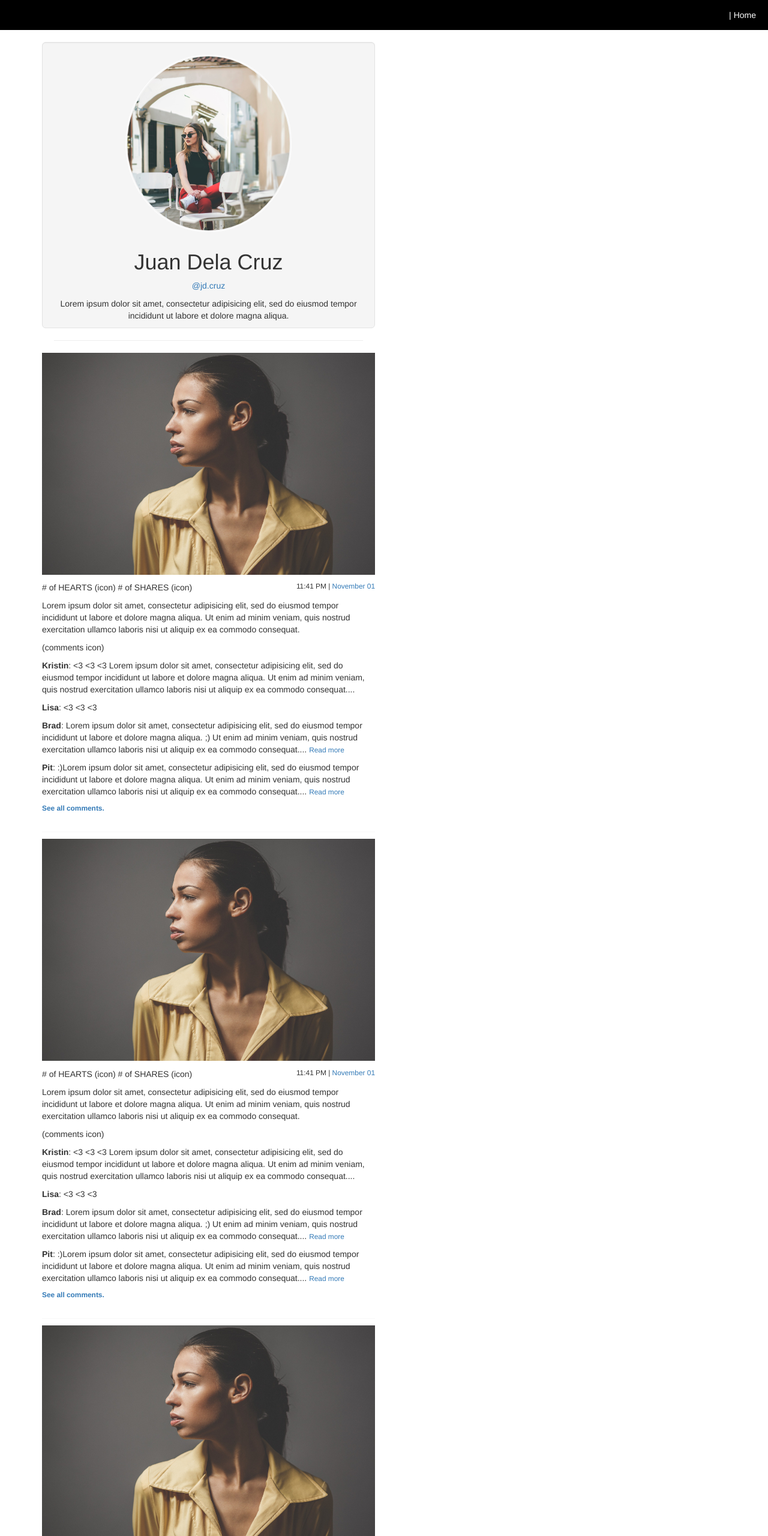
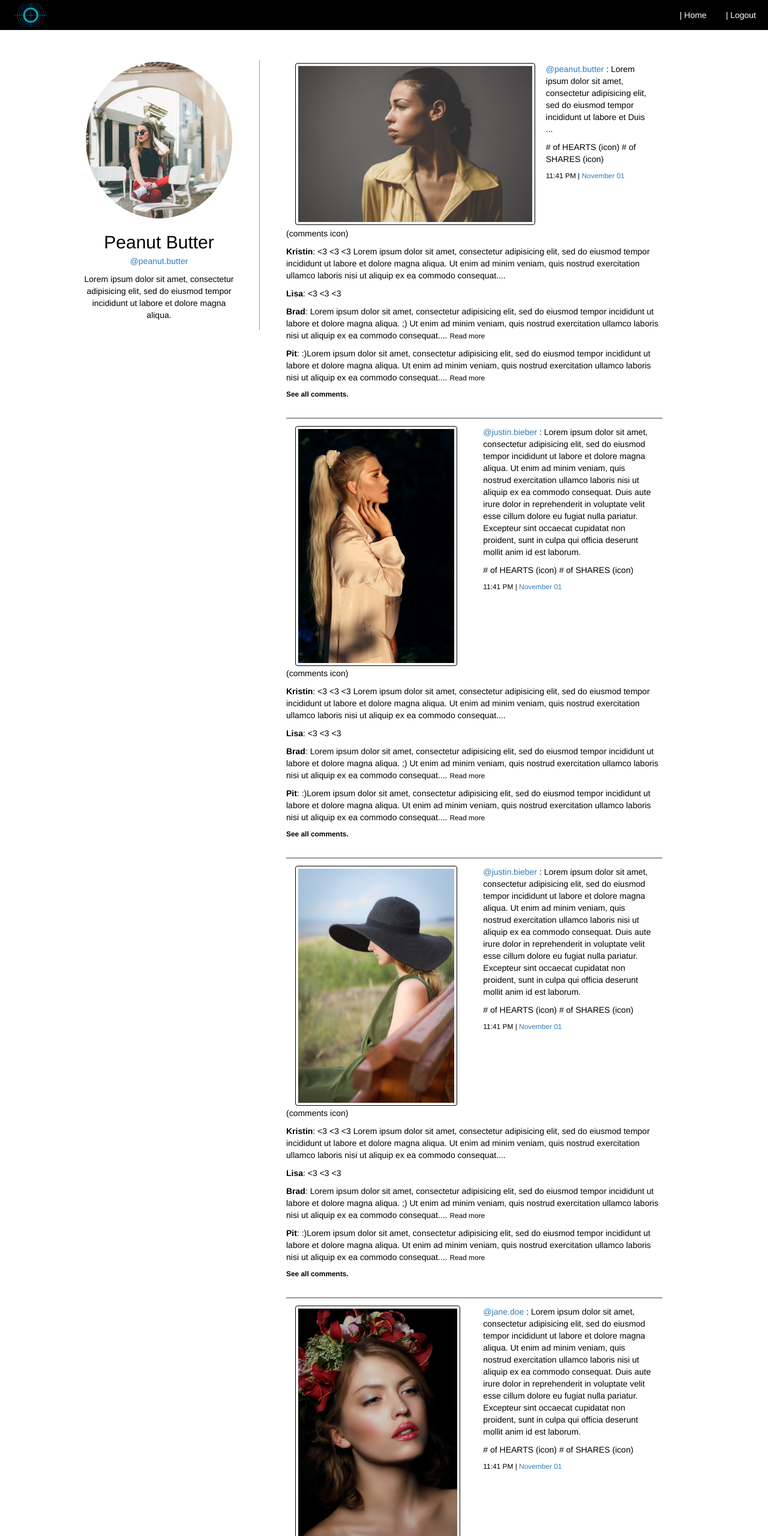
Before and after one commit to lartiend/b5dc-csp1-socialmedia, a plain HTML site: page pages/userPage.html in a window 1280 px wide. Shown: the top 2560 px of the page at 60% size. Drawn offline with nearby package versions, Linux system fonts and the light colour scheme.

Commit message:
Completed 'almost-final' structure of each pages. Next: will add color themes, fonts, and icons.

```diff
--- a/css/style.css
+++ b/css/style.css
@@ -1,6 +1,11 @@
+
+.Pagenavbar {
+	border-style: none;
+	background-color: black;
+}
 [alt="Brand Logo"] {
-	width: 70px;
-	height: 70px;
+	width: auto;
+	height: 50px;
 }
 #landingBody {
 	font-size: 16px;
@@ -10,19 +15,15 @@
 	background-position: bottom;
 	background-repeat: no-repeat;
 }
-.navbar-default {
-	background-color: white;
-}
 .navbar {
 	border-radius: 0;
-    /*height: 100px;*/
 }
 a[href="pages/signupPage.html"], button[data-target="#login"],
 a[href="pages/userPage.html"] {
 	width: 100px;
 }
 [class*=fa] {
-	color: white;
+	color: grey;
 }
 .fa-facebook:hover {
 	color: #3B5998;
@@ -55,14 +56,13 @@ textarea {
 }
 .footer-company-name {
 	font-size: 12px;
-	color: white;
 }
 .footer-icons {
 	font-size: 17px;
-	color: white;
 }
 .footer-icons p {
 	font-size: small;
+	color: white;
 	margin: 0;
 }
 .landing-signin, .landing-signup {
@@ -94,21 +94,22 @@ h2 {
 
 footer {
 	margin-top: 10px;
+	border-top: 1px solid black;
+	background-color: black;
 }
 .footer-company-name {
 	margin-top: 15px;
+	color: white;
 }
 [data-target="#contact"] {
 	margin-top: 5px;
-	background-color: #000;
+	background-color: grey;
 	color: white;
 }
+
 /*--------------------------------------- signupPage ---------------------------------------*/
 #singupPage {
 	margin: 1% auto;
-}
-#singupPageBody {
-	background-color: #595555;
 }
 .singupPage-panel {
 	margin: 30px 0 50px 0;
@@ -126,14 +127,8 @@ footer {
 	width: 200px;
 }
 
-
-
 /*--------------------------------------- friendPage ---------------------------------------*/
 
-.Pagenavbar {
-	border-style: none;
-	background-color: black;
-}
 .vertical-span {
 
 }
@@ -158,8 +153,6 @@ footer {
 	padding: 0;
 }
 [class*="profile-image"] {
-	width: 100%;
-	min-height: 260px;
 	margin-bottom: 20px;
 	border-radius: 50%;
 	border: 1px solid white;
@@ -172,19 +165,24 @@ footer {
 .vline {
 	height: 450px;
 	width: 1px;
-	border-right: 0.5px solid white;
-	opacity: 0.2;
+	border-right: 0.5px solid black;
+	opacity: 0.4;
 	margin-left: 12px;
 	margin-right: 12px;
 }
 .hr-gallery {
 	opacity: 0.4;
+	color: black;
+	border: 0.5px solid black;
 }
 .friend-gallery {
-	border-top: 1px solid #F4EFEF;
+/*	border-top: 1px solid #F4EFEF;
 	border-left: 1px solid #F4EFEF;
-	border-right: 1px solid #F4EFEF;
-	padding-top: 15px;
+	border-right: 1px solid #F4EFEF;*/
+	padding: 5px;
+}
+.posts {
+	margin: 0;
 }
 .friend-gallery-image {
 	max-width: 400px;
@@ -203,19 +201,16 @@ footer {
 [class*="gallery"] {
 	margin-bottom: 2%;
 }
-#friendPageBody {
-	background-color: #281414;
-}
 #friendPage {
 	color: white;
+	width: 1000px;
+	margin-top: 50px;
 }
 
 /*--------------------------------------- strangerPage ---------------------------------------*/
-#strangerPageBody {
-	background-color: #31316B;
-}
+
 .addFriend-well {
-	background-color: #f9f7f1;
+	background-color: grey;
 }
 .addFriend {
 	color: initial;
@@ -225,23 +220,18 @@ footer {
 .toTop {
 	color: white;
 }
+#logout {
+	color: white;
+}
+#logout:hover {
+	text-decoration: none;
+    background-color: #eee;
+    color: #23527c;
+}
 
 /*--------------------------------------- userPage ---------------------------------------*/
-.user-gallery-image {
-	width: 100%;
+
+/*test*//*test*//*test*//*test*//*test*//*test*//*test*//*test*/
+* {
+	color: black;
 }
-
-.user-profile-image {
-	width: 50%;
-	min-height: 260px;
-	margin-top: 20px;
-	border-radius: 50%;
-	border: 1px solid white;
-	padding: 2px;
-}
-.user-profile {
-	padding: 0;
-}
-.user-profile > h1 {
-	margin: 10px auto;
-}
--- a/pages/userPage.html
+++ b/pages/userPage.html
@@ -14,26 +14,29 @@
 	<link href="../img/favicon.ico" rel="shortcut icon">
 
 </head>
-<body id="HomePageBody">
+<body id="friendPageBody">
 
 	<nav class="navbar navbar-default Pagenavbar ">
 		<div class="container-fluid">
+			<a href="#">
+				<img src="../img/favicon-logo.png" alt="Brand Logo">
+			</a>
 			<ul class="nav navbar-right nav-pills nav-userPage">
-				<li><a href="userPage.html"><span>| </span>Home</a></li>
+				<li><a href="userPage.html"> | Home</a></li>
+				<li><a href="../index.html" id="logout"> | Logout</a></li>
 			</ul>
 		</div>
 	</nav>
 
-	<div class="container" id="HomePage">
+	<div class="container" id="friendPage">
+		<div class="row">
 
-		<div class="row content">
-			<div class="col-md-6 col-sm-6 user-left">
-
-				<div class="container-fluid user-profile well well-lg text-center">
-					<img class="user-profile-image" src="../img/friend/jane-doe.jpg" alt="Juan Dela Cruz">
-					<h1 class="text-center" >Juan Dela Cruz</h1>
+			<div class="col-md-3 col-sm-3 friend-left">
+				<div class="container-fluid friend-profile">
+					<img class=" img-responsive friend-profile-image" src="../img/friend/jane-doe.jpg" alt="Jane Doe">
+					<h2 class="text-center" >Peanut Butter</h2>
 					<div class="text-center username" >
-						<p><a href="#">@jd.cruz</a>
+						<p><a href="#">@peanut.butter</a>
 						</p>
 					</div>
 					<div>
@@ -41,26 +44,32 @@
 							tempor incididunt ut labore et dolore magna aliqua.
 						</p>
 					</div>
-				</div> <!-- .user-profile -->
+				</div> <!-- .friend-profile -->
+			</div> <!-- .friend-left -->
 
-				<hr class="landing-hr">
+			<div class="col-md-1 col-sm-1 vline"></div>
 
-				<div class="userPosts">
+			<div class="col-md-8 col-sm-8 friend-right">
+				<div class="container-fluid friend-gallery">
 
 					<div class="gallery-1">
-						<img class="user-gallery-image" src="../img/friend/jane-doe1.jpg" alt="Jane Doe 1">
-						<p># of HEARTS (icon)
-							<span># of SHARES (icon)</span>
-							<span class="small pull-right">
-								11:41 PM | <a href="#">November 01</a>
-							</span>
+						<div class="posts row">
+							<div class="col-md-4 col-sm-4 pull-left">
+								<img class="img-thumbnail img-responsive friend-gallery-image" src="../img/friend/jane-doe1.jpg" alt="Jane Doe 1">
+							</div>
+							<div class="col-md-4 col-sm-4 pull-right">
+								<p><a href="#">@peanut.butter</a> : Lorem ipsum dolor sit amet, consectetur adipisicing elit, sed do eiusmod
+									tempor incididunt ut labore et  Duis ...
 								</p>
 
-						<p>Lorem ipsum dolor sit amet, consectetur adipisicing elit, sed do eiusmod
-							tempor incididunt ut labore et dolore magna aliqua. Ut enim ad minim veniam,
-							quis nostrud exercitation ullamco laboris nisi ut aliquip ex ea commodo
-							consequat.
+								<p># of HEARTS (icon) <span># of SHARES (icon)</span></p>
+
+
+								<p class="small">
+									11:41 PM | <a href="#">November 01</a>
 								</p>
+							</div>
+						</div>
 						<div class="row comment-section">
 							<p>(comments icon)</p>
 							<p><strong>Kristin</strong>: &lt;3 &lt;3 &lt;3 Lorem ipsum dolor sit amet, consectetur adipisicing elit, sed do eiusmod tempor incididunt ut labore et dolore magna aliqua. Ut enim ad minim veniam, quis nostrud exercitation ullamco laboris nisi ut aliquip ex ea commodo consequat....
@@ -84,19 +93,117 @@
 					<hr class="hr-gallery">
 
 					<div class="gallery-2">
-						<img class="user-gallery-image" src="../img/friend/jane-doe1.jpg" alt="Jane Doe 1">
-						<p># of HEARTS (icon)
-							<span># of SHARES (icon)</span>
-							<span class="small pull-right">
-								11:41 PM | <a href="#">November 01</a>
-							</span>
+						<div class="row posts">
+							<div class="col-md-2 col-sm-4 ">
+								<img class="img-thumbnail img-responsive friend-gallery-image " src="../img/friend/jane-doe2.jpg" alt="Jane Doe 2">
+							</div>
+							<div class="col-md-6 col-sm-4 pull-right">
+								<p> <a href="strangerPage.html">@justin.bieber</a> : Lorem ipsum dolor sit amet, consectetur adipisicing elit, sed do eiusmod
+									tempor incididunt ut labore et dolore magna aliqua. Ut enim ad minim veniam,
+									quis nostrud exercitation ullamco laboris nisi ut aliquip ex ea commodo
+									consequat. Duis aute irure dolor in reprehenderit in voluptate velit esse
+									cillum dolore eu fugiat nulla pariatur. Excepteur sint occaecat cupidatat non
+									proident, sunt in culpa qui officia deserunt mollit anim id est laborum.
 								</p>
 
-						<p>Lorem ipsum dolor sit amet, consectetur adipisicing elit, sed do eiusmod
+								<p># of HEARTS (icon) <span># of SHARES (icon)</span></p>
+
+
+								<p class="small">
+									11:41 PM | <a href="#">November 01</a>
+								</p>
+							</div>
+						</div>	 <!--  -->
+						<div class="row comment-section">
+							<p>(comments icon)</p>
+							<p><strong>Kristin</strong>: &lt;3 &lt;3 &lt;3 Lorem ipsum dolor sit amet, consectetur adipisicing elit, sed do eiusmod tempor incididunt ut labore et dolore magna aliqua. Ut enim ad minim veniam, quis nostrud exercitation ullamco laboris nisi ut aliquip ex ea commodo consequat....
+							</p>
+
+							<p><strong>Lisa</strong>: &lt;3 &lt;3 &lt;3
+							</p>
+
+							<p><strong>Brad</strong>: Lorem ipsum dolor sit amet, consectetur adipisicing elit, sed do eiusmod tempor incididunt ut labore et dolore magna aliqua. ;) Ut enim ad minim veniam, quis nostrud exercitation ullamco laboris nisi ut aliquip ex ea commodo consequat.... <a href="#"><small>Read more</small></a>
+							</p>
+
+							<p><strong>Pit</strong>: :)Lorem ipsum dolor sit amet, consectetur adipisicing elit, sed do eiusmod tempor incididunt ut labore et dolore magna aliqua. Ut enim ad minim veniam, quis nostrud exercitation ullamco laboris nisi ut aliquip ex ea commodo consequat.... <a href="#"><small>Read more</small></a>
+							</p>
+
+							<p class="small">
+								<a href="#"><strong>See all comments.</strong></a>
+							</p>
+
+						</div> <!-- .comment-section -->
+					</div>	<!-- .gallery-2 -->
+
+					<hr class="hr-gallery">
+
+					<div class="gallery-3">
+						<div class="row posts">
+							<div class="col-md-2 col-sm-4">
+								<img class=" img-thumbnail img-responsive  friend-gallery-image " src="../img/friend/jane-doe3.jpg" alt="Jane Doe 3">
+							</div>
+							<div class="col-md-6 col-sm-4 pull-right">
+								<p> <a href="strangerPage.html">@justin.bieber</a> : Lorem ipsum dolor sit amet, consectetur adipisicing elit, sed do eiusmod
 									tempor incididunt ut labore et dolore magna aliqua. Ut enim ad minim veniam,
 									quis nostrud exercitation ullamco laboris nisi ut aliquip ex ea commodo
-							consequat.
+									consequat. Duis aute irure dolor in reprehenderit in voluptate velit esse
+									cillum dolore eu fugiat nulla pariatur. Excepteur sint occaecat cupidatat non
+									proident, sunt in culpa qui officia deserunt mollit anim id est laborum.
 								</p>
+
+								<p># of HEARTS (icon) <span># of SHARES (icon)</span></p>
+
+
+								<p class="small">
+									11:41 PM | <a href="#">November 01</a>
+								</p>
+							</div>
+						</div>	 <!--  -->
+						<div class="row comment-section">
+							<p>(comments icon)</p>
+							<p><strong>Kristin</strong>: &lt;3 &lt;3 &lt;3 Lorem ipsum dolor sit amet, consectetur adipisicing elit, sed do eiusmod tempor incididunt ut labore et dolore magna aliqua. Ut enim ad minim veniam, quis nostrud exercitation ullamco laboris nisi ut aliquip ex ea commodo consequat....
+							</p>
+
+							<p><strong>Lisa</strong>: &lt;3 &lt;3 &lt;3
+							</p>
+
+							<p><strong>Brad</strong>: Lorem ipsum dolor sit amet, consectetur adipisicing elit, sed do eiusmod tempor incididunt ut labore et dolore magna aliqua. ;) Ut enim ad minim veniam, quis nostrud exercitation ullamco laboris nisi ut aliquip ex ea commodo consequat.... <a href="#"><small>Read more</small></a>
+							</p>
+
+							<p><strong>Pit</strong>: :)Lorem ipsum dolor sit amet, consectetur adipisicing elit, sed do eiusmod tempor incididunt ut labore et dolore magna aliqua. Ut enim ad minim veniam, quis nostrud exercitation ullamco laboris nisi ut aliquip ex ea commodo consequat.... <a href="#"><small>Read more</small></a>
+							</p>
+
+							<p class="small">
+								<a href="#"><strong>See all comments.</strong></a>
+							</p>
+
+						</div> <!-- .comment-section -->
+					</div>	<!-- .gallery-3 -->
+
+					<hr class="hr-gallery">
+
+					<div class="gallery-4">
+						<div class="row posts">
+							<div class="col-md-2 col-sm-4">
+								<img class="img-thumbnail img-responsive  friend-gallery-image " src="../img/friend/jane-doe4.jpg" alt="Jane Doe 4">
+							</div>
+							<div class="col-md-6 col-sm-4 pull-right">
+								<p> <a href="friendPage.html">@jane.doe</a> : Lorem ipsum dolor sit amet, consectetur adipisicing elit, sed do eiusmod
+									tempor incididunt ut labore et dolore magna aliqua. Ut enim ad minim veniam,
+									quis nostrud exercitation ullamco laboris nisi ut aliquip ex ea commodo
+									consequat. Duis aute irure dolor in reprehenderit in voluptate velit esse
+									cillum dolore eu fugiat nulla pariatur. Excepteur sint occaecat cupidatat non
+									proident, sunt in culpa qui officia deserunt mollit anim id est laborum.
+								</p>
+
+								<p># of HEARTS (icon) <span># of SHARES (icon)</span></p>
+
+
+								<p class="small">
+									11:41 PM | <a href="#">November 01</a>
+								</p>
+							</div>
+						</div>	 <!--  -->
 						<div class="row comment-section">
 							<p>(comments icon)</p>
 							<p><strong>Kristin</strong>: &lt;3 &lt;3 &lt;3 Lorem ipsum dolor sit amet, consectetur adipisicing elit, sed do eiusmod tempor incididunt ut labore et dolore magna aliqua. Ut enim ad minim veniam, quis nostrud exercitation ullamco laboris nisi ut aliquip ex ea commodo consequat....
@@ -115,64 +222,16 @@
 								<a href="#"><strong>See all comments.</strong></a>
 							</p>
 						</div> <!-- .comment-section -->
-					</div>	<!-- .gallery-2 -->
-
-					<hr class="hr-gallery">
-
-					<div class="gallery-2">
-						<img class="user-gallery-image" src="../img/friend/jane-doe1.jpg" alt="Jane Doe 1">
-						<p># of HEARTS (icon)
-							<span># of SHARES (icon)</span>
-							<span class="small pull-right">
-								11:41 PM | <a href="#">November 01</a>
-							</span>
-						</p>
-
-						<p>Lorem ipsum dolor sit amet, consectetur adipisicing elit, sed do eiusmod
-							tempor incididunt ut labore et dolore magna aliqua. Ut enim ad minim veniam,
-							quis nostrud exercitation ullamco laboris nisi ut aliquip ex ea commodo
-							consequat.
-						</p>
-						<div class="row comment-section">
-							<p>(comments icon)</p>
-							<p><strong>Kristin</strong>: &lt;3 &lt;3 &lt;3 Lorem ipsum dolor sit amet, consectetur adipisicing elit, sed do eiusmod tempor incididunt ut labore et dolore magna aliqua. Ut enim ad minim veniam, quis nostrud exercitation ullamco laboris nisi ut aliquip ex ea commodo consequat....
-							</p>
-
-							<p><strong>Lisa</strong>: &lt;3 &lt;3 &lt;3
-							</p>
-
-							<p><strong>Brad</strong>: Lorem ipsum dolor sit amet, consectetur adipisicing elit, sed do eiusmod tempor incididunt ut labore et dolore magna aliqua. ;) Ut enim ad minim veniam, quis nostrud exercitation ullamco laboris nisi ut aliquip ex ea commodo consequat.... <a href="#"><small>Read more</small></a>
-							</p>
-
-							<p><strong>Pit</strong>: :)Lorem ipsum dolor sit amet, consectetur adipisicing elit, sed do eiusmod tempor incididunt ut labore et dolore magna aliqua. Ut enim ad minim veniam, quis nostrud exercitation ullamco laboris nisi ut aliquip ex ea commodo consequat.... <a href="#"><small>Read more</small></a>
-							</p>
-
-							<p class="small">
-								<a href="#"><strong>See all comments.</strong></a>
-							</p>
-						</div> <!-- .comment-section -->
-					</div>	<!-- .gallery-2 -->
-				</div> <!-- .userPosts -->
-			</div> <!-- .user-left -->
-
-			<div class="col-md-6 col-sm-6 user-right">
-
-			</div> <!-- .user-right -->
-
-		</div> <!-- .content -->
-
-		<div class="row extras">
-		</div> <!-- .extras -->
-
-	</div> <!-- #HomePage -->
-
+					</div>	<!-- .gallery-4 -->
+				</div> <!-- .friend-gallery -->
+			</div> <!-- .friend-right -->
+		</div>
+	</div> <!-- #friendPage -->
 
 
 	<div>
 		<a class="toTop" href="#strangerPageBody">Top (icon)</a>
 	</div>
-
-	<hr>
 
 	<footer class="footer">
 		<div class="container-fluid">
```
Also changed, not shown: pages/friendPage.html (+38 -33 lines), pages/strangerPage.html (+30 -31 lines), img/favicon-logo.png (added), img/favicon.ico, img/justin-bieber/justin-bieber.jpg. Lines whose indentation alone changed are shown as unchanged.
